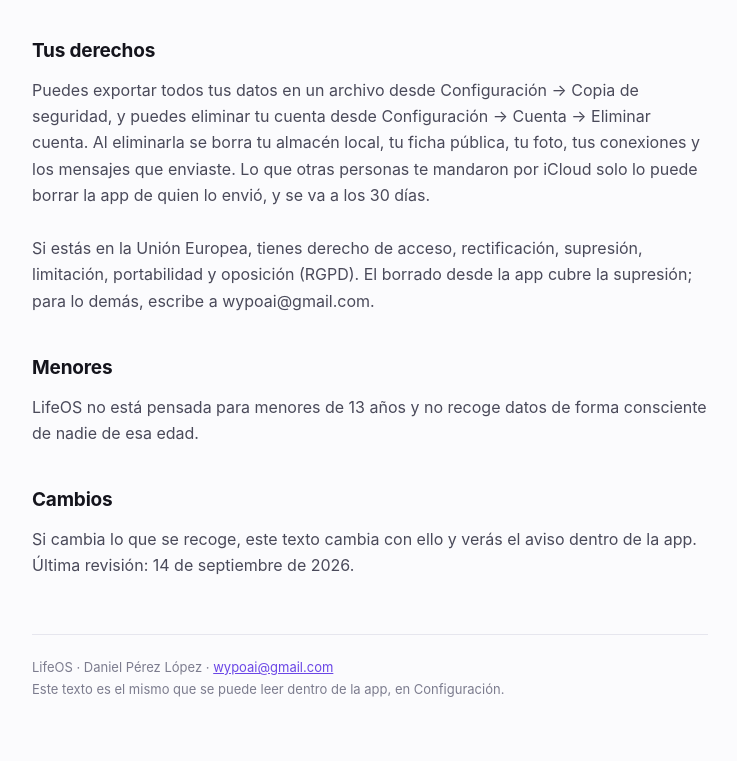
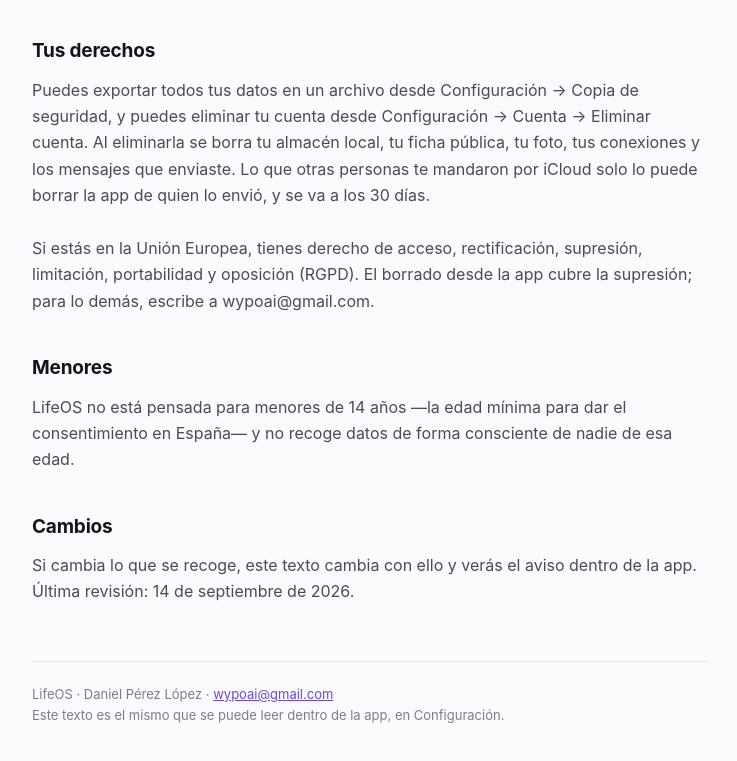
Before and after one commit to daanipeerezz/lifeos-legal, a plain HTML site: page index.html in a window 1280 px wide. Shown: the part 1935-2696 px from the top of the page, without its empty margins (270-1007 px from the left). Drawn offline with Linux system fonts and the light colour scheme.

Commit message:
Política: edad mínima de 14 años, la del consentimiento en España
Co-Authored-By: Claude Opus 5 <noreply@anthropic.com>

```diff
--- a/index.html
+++ b/index.html
@@ -76,7 +76,7 @@ Por debajo, la app usa iCloud de Apple como transporte de mensajes y fichas y, s
 
 Si estás en la Unión Europea, tienes derecho de acceso, rectificación, supresión, limitación, portabilidad y oposición (RGPD). El borrado desde la app cubre la supresión; para lo demás, escribe a wypoai@gmail.com.</p>
   <h2>Menores</h2>
-  <p>LifeOS no está pensada para menores de 13 años y no recoge datos de forma consciente de nadie de esa edad.</p>
+  <p>LifeOS no está pensada para menores de 14 años —la edad mínima para dar el consentimiento en España— y no recoge datos de forma consciente de nadie de esa edad.</p>
   <h2>Cambios</h2>
   <p>Si cambia lo que se recoge, este texto cambia con ello y verás el aviso dentro de la app. Última revisión: 14 de septiembre de 2026.</p>
 <footer>
```
